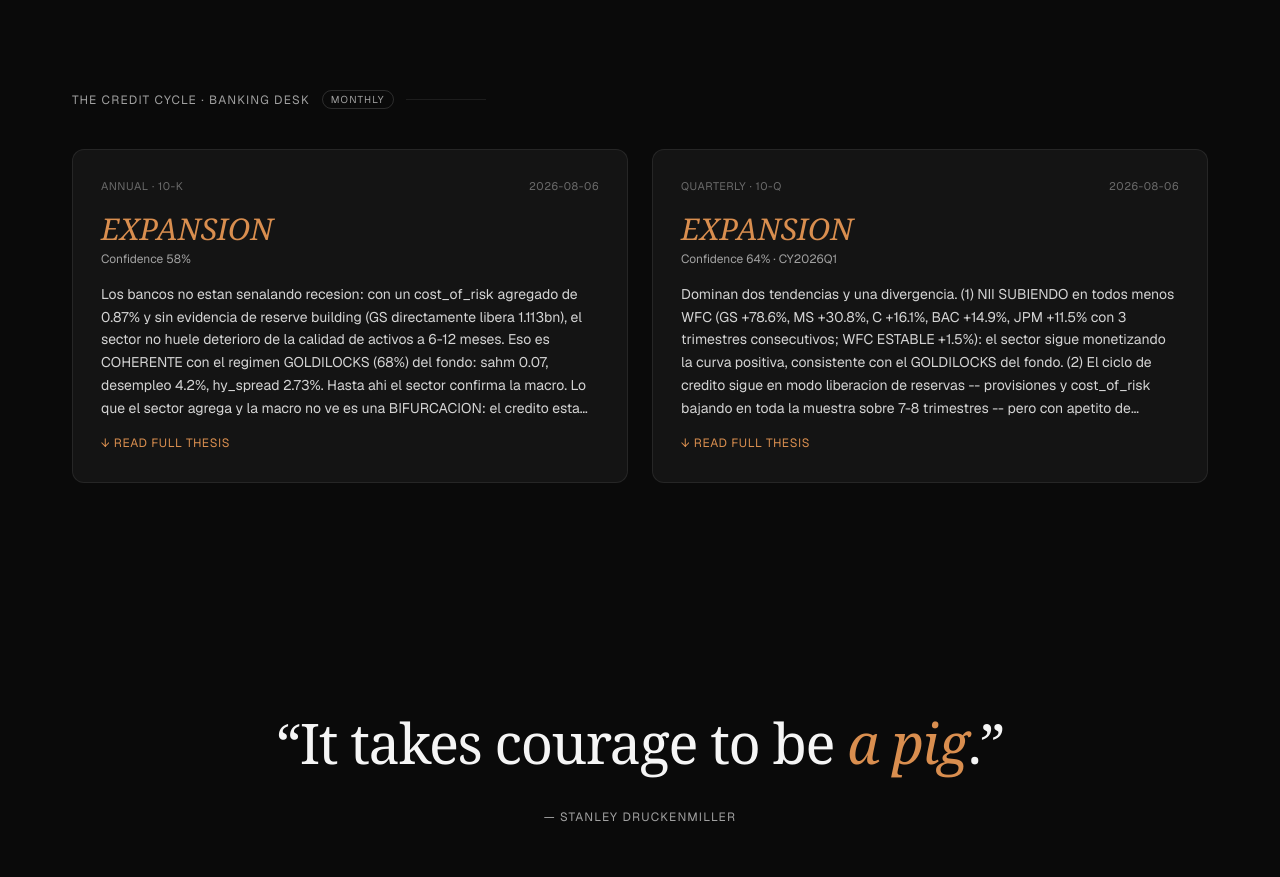
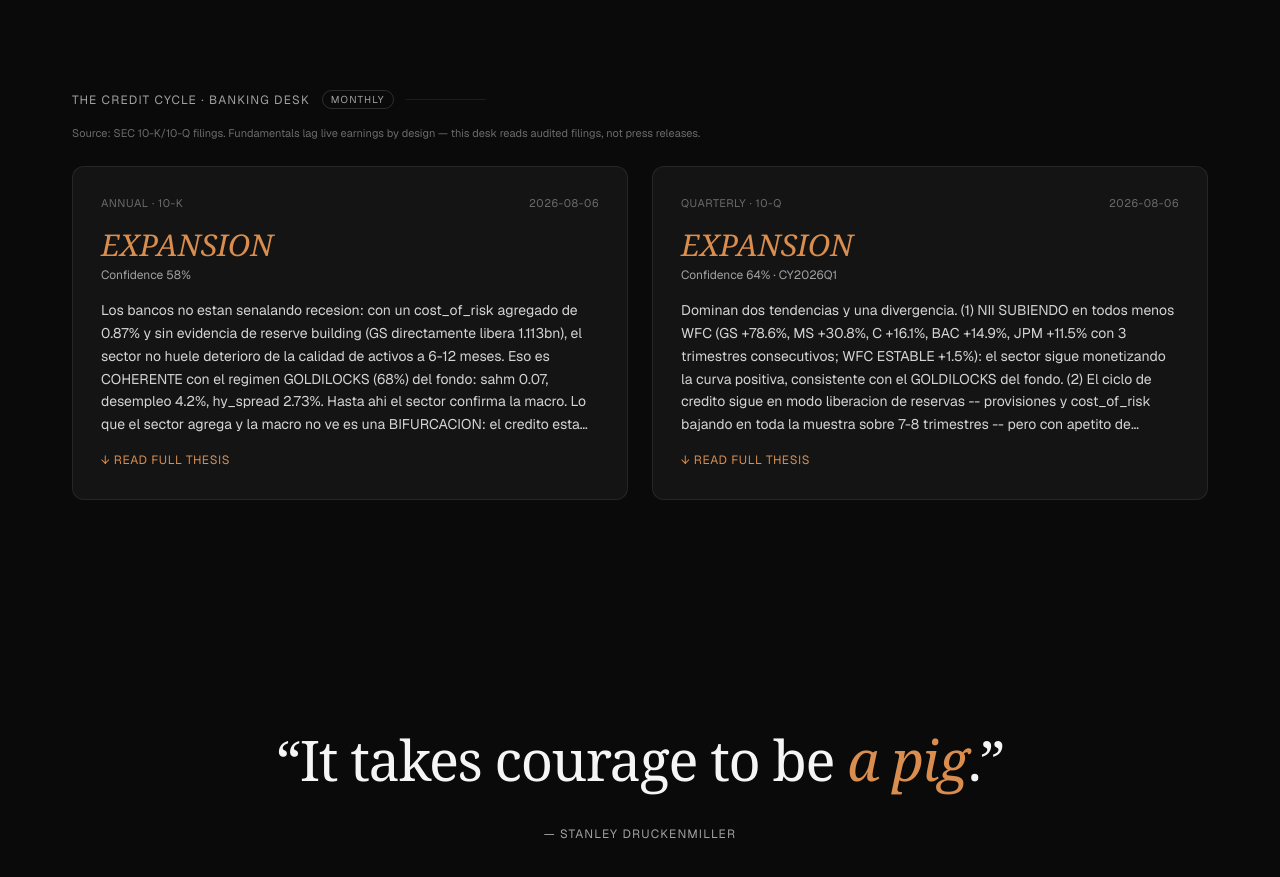
Before and after one commit to leomattiolipa88/fearnot-web, a Next.js app: page / in a window 1280 px wide. Shown: the part 2480-3357 px from the top of the page. Built offline with nearby package versions, Linux system fonts and the light colour scheme.

Commit message:
feat: declare banking data edge + expandable cards

```diff
--- a/app/components/BankingSection.tsx
+++ b/app/components/BankingSection.tsx
@@ -39,6 +39,9 @@ export default function BankingSection({ banking }: { banking?: any }) {
         <span className="px-2 py-0.5 border border-white/[0.14] rounded-full text-[10px]">Monthly</span>
         <span className="flex-1 h-px bg-white/[0.08] max-w-[80px]" />
       </div>
+      <p className="text-[11px] text-[#6b6b6b] mb-6 -mt-6">
+        Source: SEC 10-K/10-Q filings. Fundamentals lag live earnings by design — this desk reads audited filings, not press releases.
+      </p>
       <div className="grid md:grid-cols-2 gap-6">
         {banking.annual && <BankCard tag="Annual · 10-K" d={banking.annual} />}
         {banking.quarterly && <BankCard tag="Quarterly · 10-Q" d={banking.quarterly} />}
```
